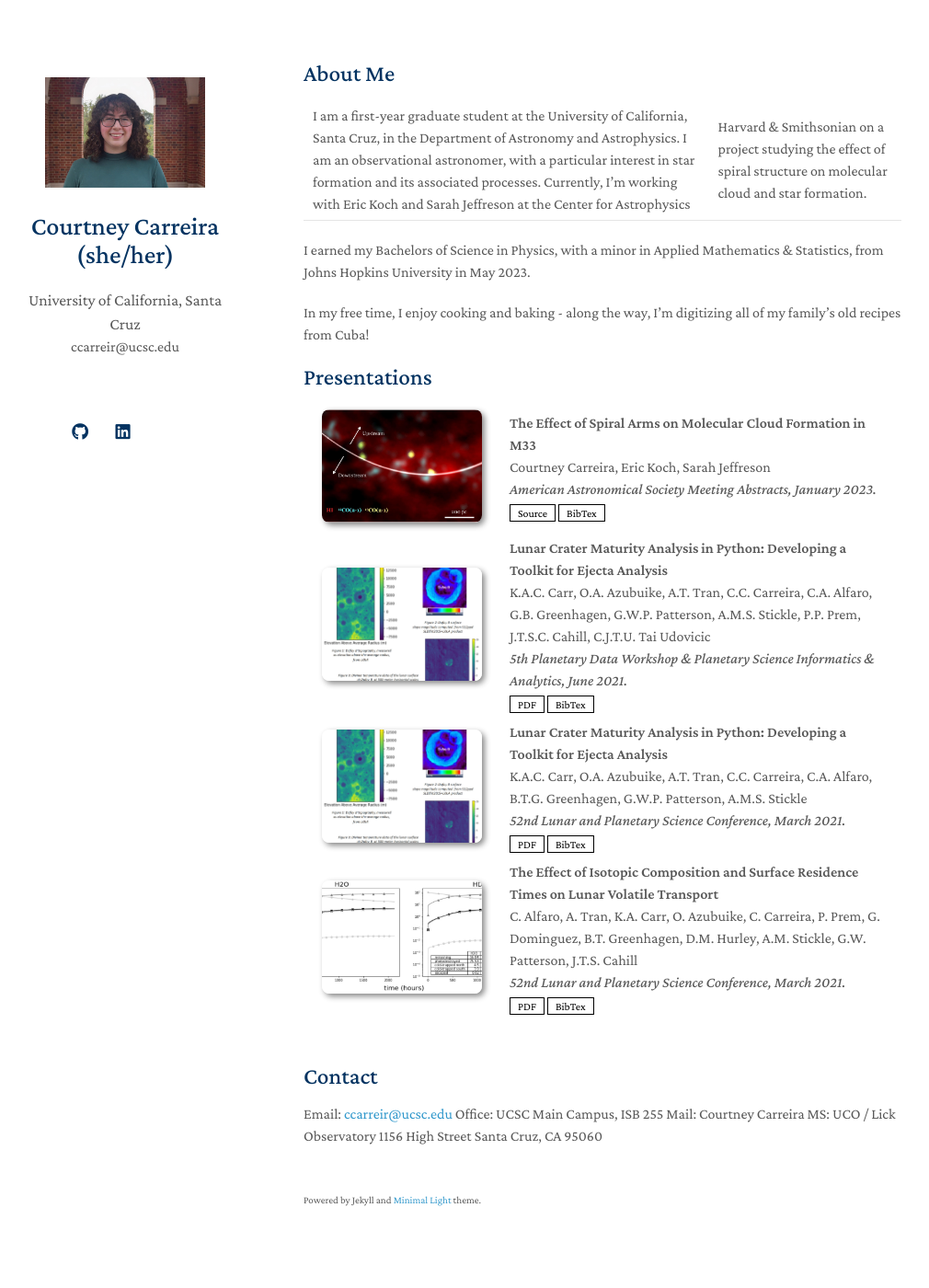
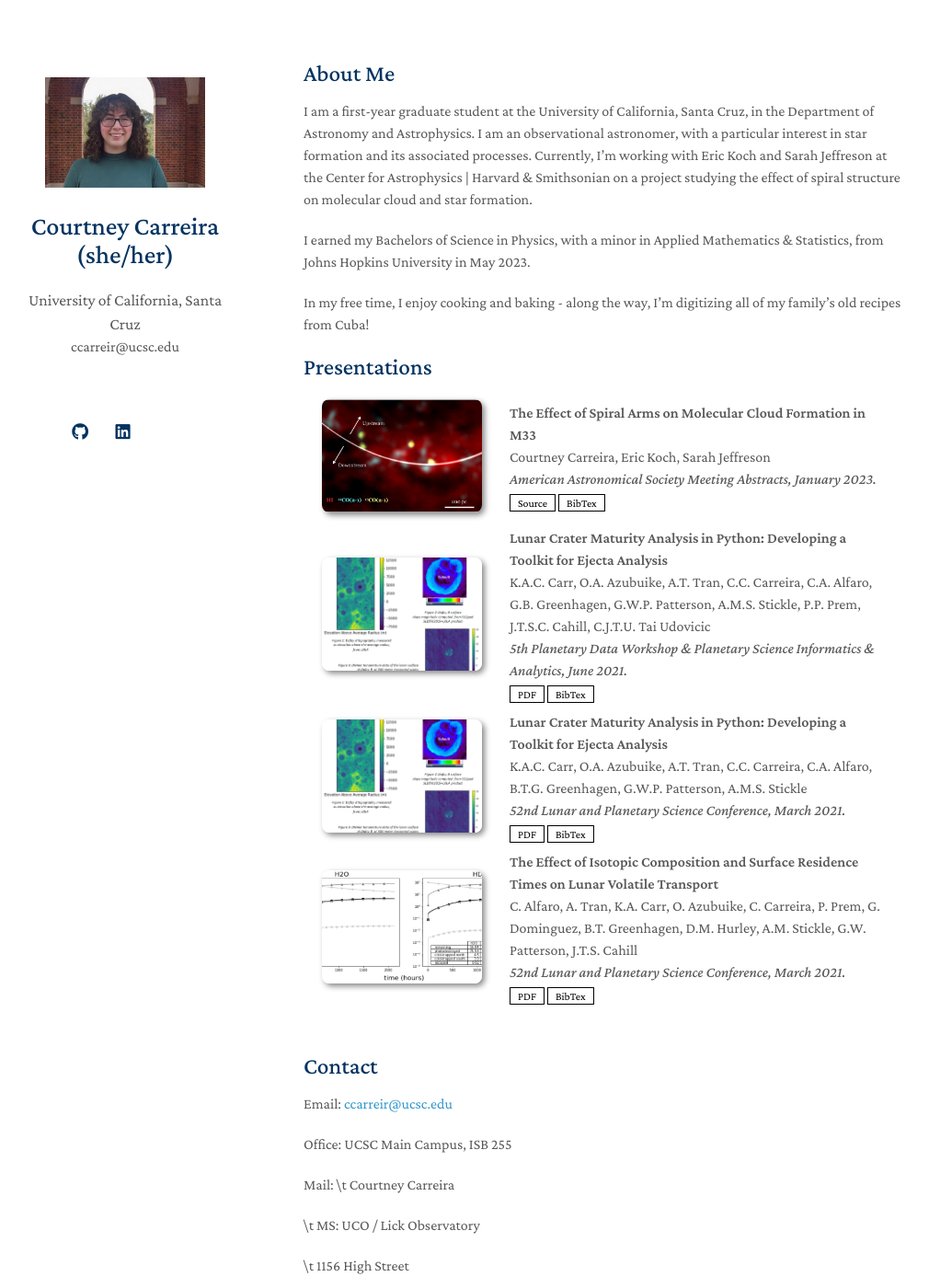
Before and after one commit to courtneycarreira/courtneycarreira.github.io, a Jekyll site: the page built from index.md, in a window 1280 px wide and 1400 px high. Shown: the whole window at 92% size, without its empty margins (140-1150 px from the left). Built offline with Jekyll 4.4.1, drawn with Linux system fonts in a browser that asks for light colours; nearby versions of some CDN libraries; a style sheet for code colours, icons or effects is not loaded; our own code applies the rules of GitHub Pages for plain Markdown files; some of the changed lines change nothing that is shown; some of the changed text lies outside the part shown.

Commit message:
fixing mailing display

```diff
--- a/index.md
+++ b/index.md
@@ -4,7 +4,7 @@
 
 ## About Me
 
-I am a first-year graduate student at the University of California, Santa Cruz, in the Department of Astronomy and Astrophysics. I am an observational astronomer, with a particular interest in star formation and its associated processes. Currently, I'm working with Eric Koch and Sarah Jeffreson at the Center for Astrophysics | Harvard & Smithsonian on a project studying the effect of spiral structure on molecular cloud and star formation.
+I am a first-year graduate student at the University of California, Santa Cruz, in the Department of Astronomy and Astrophysics. I am an observational astronomer, with a particular interest in star formation and its associated processes. Currently, I'm working with Eric Koch and Sarah Jeffreson at the Center for Astrophysics \| Harvard & Smithsonian on a project studying the effect of spiral structure on molecular cloud and star formation.
 
 I earned my Bachelors of Science in Physics, with a minor in Applied Mathematics & Statistics, from Johns Hopkins University in May 2023.
 
@@ -15,8 +15,13 @@
 ## Contact
 
 Email:	[ccarreir@ucsc.edu](mailto:ccarreir@ucsc.edu)
+
 Office:	UCSC Main Campus, ISB 255
-Mail:	Courtney Carreira
-	MS: UCO / Lick Observatory
-	1156 High Street
-	Santa Cruz, CA 95060
+
+Mail: \t Courtney Carreira
+
+\t MS: UCO / Lick Observatory
+
+\t 1156 High Street
+
+\t Santa Cruz, CA 95060
```
